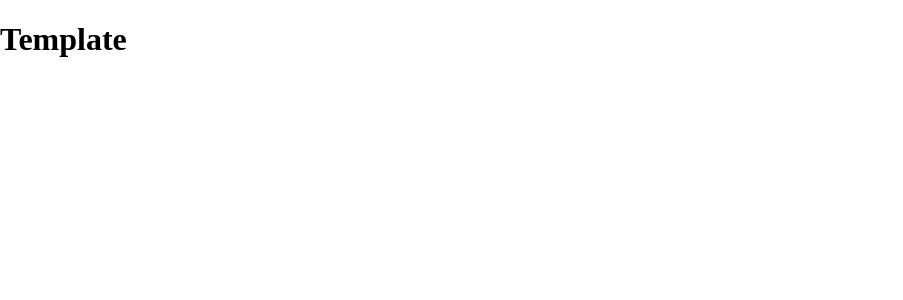
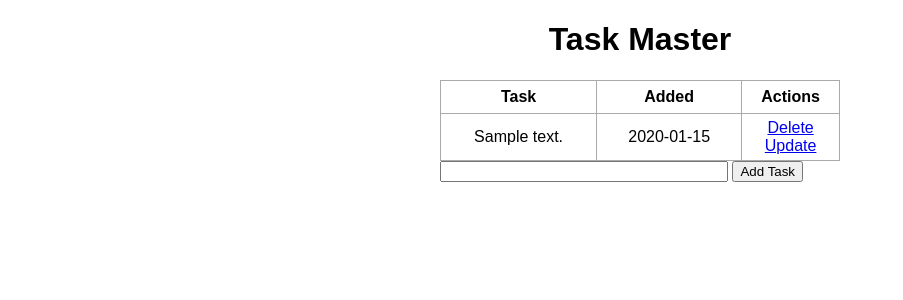
Before and after one commit to rivergrove/springboard, a Flask app: page / in a window 1280 px wide. Shown: the top 300 px of the page, without its empty margins (0-903 px from the left). Run offline with Flask 2, Linux system fonts and the light colour scheme; tables that the repository leaves empty hold one stand-in row (values such as "Sample post").

Commit message:
added update and delete, current not working

```diff
--- a/mini-projects/flask_intro/app.py
+++ b/mini-projects/flask_intro/app.py
@@ -1,10 +1,59 @@
-from flask import Flask, render_template, url_for
+from flask import Flask, render_template, url_for, request, redirect
+from flask_sqlalchemy import SQLAlchemy
+from datetime import datetime
 
 app = Flask(__name__)
+app.config['SQLALCHEMY_DATABASE_URI'] = 'sqlite:///test.db'
+# initialize db
+db = SQLAlchemy(app)
 
-@app.route('/')
+class Todo(db.Model):
+    id = db.Column(db.Integer, primary_key=True)
+    content = db.Column(db.String(200), nullable=False)
+    date_created = db.Column(db.DateTime, default=datetime.utcnow)
+
+    def __repr__(self):
+        return '<Task %r>' % self.id
+
+@app.route('/', methods=['POST','GET'])
 def index():
-    return render_template('index.html')
+    if request.method == 'POST':
+        # task_content set to the input of the add task form
+        task_content = request.form['content']
+        new_task = Todo(content=task_content)
+
+        try:
+            db.session.add(new_task)
+            db.session.commit()
+            return redirect('/')
+        except:
+            return 'There was an issue adding your task'
+
+    else:
+        # look at all content from db, order them
+        tasks = Todo.query.order_by(Todo.date_created).all()
+        return render_template('index.html', tasks=tasks)
+
+@app.route('/delete/<int:id>')
+def delete(id):
+    task_to_delete = Todo.query.get_or_404(id)
+
+    try:
+        db.session.delete(task_to_delete)
+        db.session.commit()
+        return redirect('/')
+    except:
+        return 'There was a problem deleting that task'
+
+# @app.route('/update/<int:id>', methods=['GET', 'POST'])
+# def update(id):
+#     task = Todo.query.get_or_404(id)
+
+#     if request.method == 'POST':
+#         pass
+#     else:
+#         return render_template('update.html', task=task)
+
 
 if __name__ == "__main__":
-    app.run(debug=True)
+    app.run(debug=True) #, port=5000)
--- a/mini-projects/flask_intro/static/css/main.css
+++ b/mini-projects/flask_intro/static/css/main.css
@@ -1,4 +1,35 @@
-body {
-    margin:  0;
-    font-family: Brush Script MT;
+body, html {
+    margin: 0;
+    font-family: sans-serif;
 }
+
+.content {
+    margin: 0 auto;
+    width: 400px;
+}
+
+table, td, th {
+    border: 1px solid #aaa;
+}
+
+table {
+    border-collapse: collapse;
+    width: 100%;
+}
+
+th {
+    height: 30px;
+}
+
+td {
+    text-align: center;
+    padding: 5px;
+}
+
+.form {
+    margin-top: 20px;
+}
+
+#content {
+    width: 70%;
+}
--- a/mini-projects/flask_intro/templates/index.html
+++ b/mini-projects/flask_intro/templates/index.html
@@ -1,9 +1,35 @@
 {% extends 'base.html' %}
 
 {% block head %}
-
+<title>Task Master</title>
 {% endblock %}
 
 {% block body %}
-<h1>Template</h1>
+<div class="content">
+    <h1 style="text-align: center">Task Master</h1>
+
+    <table>
+        <tr>
+            <th>Task</th>
+            <th>Added</th>
+            <th>Actions</th>
+        </tr>
+        {% for task in tasks %}
+            <tr>
+                <td>{{ task.content}}</td>
+                <td>{{ task.date_created.date() }}</td>
+                <td>
+                    <a href="/delete/{{task.id}}">Delete</a>
+                    <br>
+                    <a href="/update/{{task.id}}">Update</a>
+                </td>
+            </tr>
+        {% endfor %}
+    </table>
+
+    <form action="/" method="POST">
+        <input type="text" name="content" id="content">
+        <input type="submit" value="Add Task">
+    </form>
+</div>
 {% endblock %}
```
Also changed, not shown: mini-projects/flask_intro/templates/update.html (added, +16 -0 lines), mini-projects/flask_intro/test.db (added).
